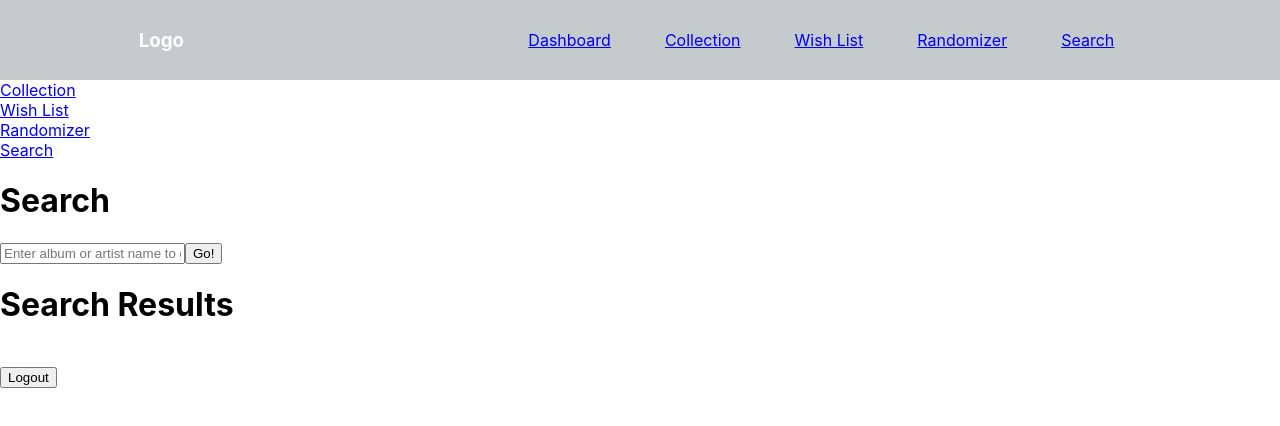
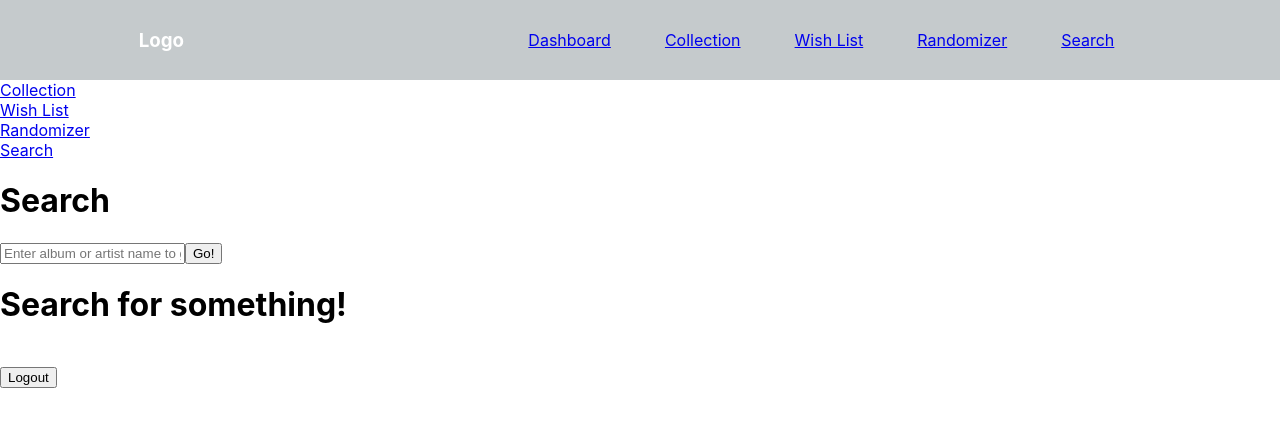
Before and after one commit to debersole81/audiophile, a React (Create React App) app: page /dashboard/search in a window 1280 px wide. Shown: the top 426 px of the page. Built offline with nearby package versions, Linux system fonts and the light colour scheme.

Commit message:
Built conditional return statement for rendering state.items if it is not undefined and implemented array.map method in the return statement

```diff
--- a/src/components/SearchResults.js
+++ b/src/components/SearchResults.js
@@ -1,12 +1,23 @@
 import React from 'react';
 
 
-function SearchResults () {
+function SearchResults (state) {
 
+    console.log(state.items);
+
+    if(state.items !== undefined) {
+        return(
+            <div>
+                {state.items.map((results) =>
+                    <h1>{results.title}</h1>
+                )};
+            </div>
+        );
+    }
 
     return(
         <div>
-            <h1>Search Results</h1>
+            <h1>Search for something!</h1>
         </div>
     );
 };
```
